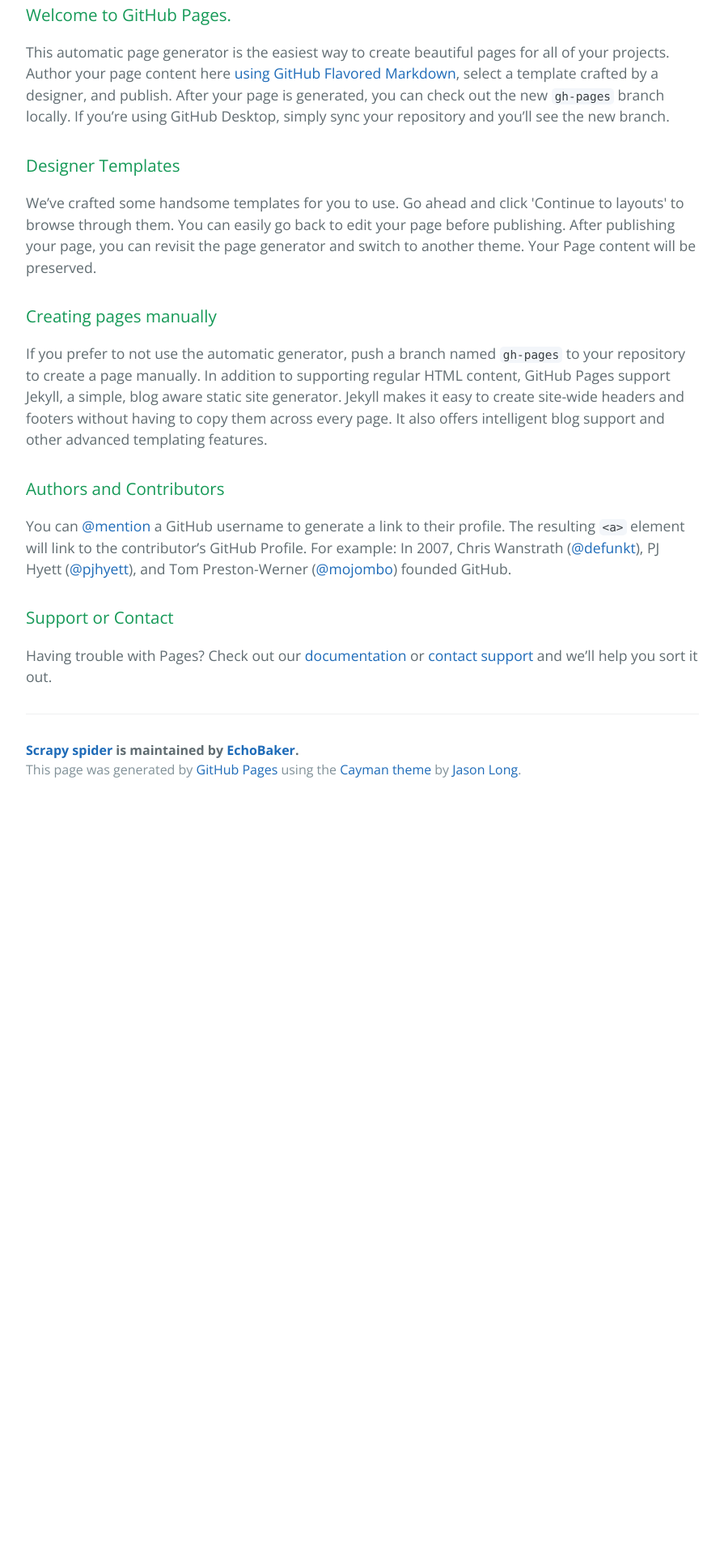
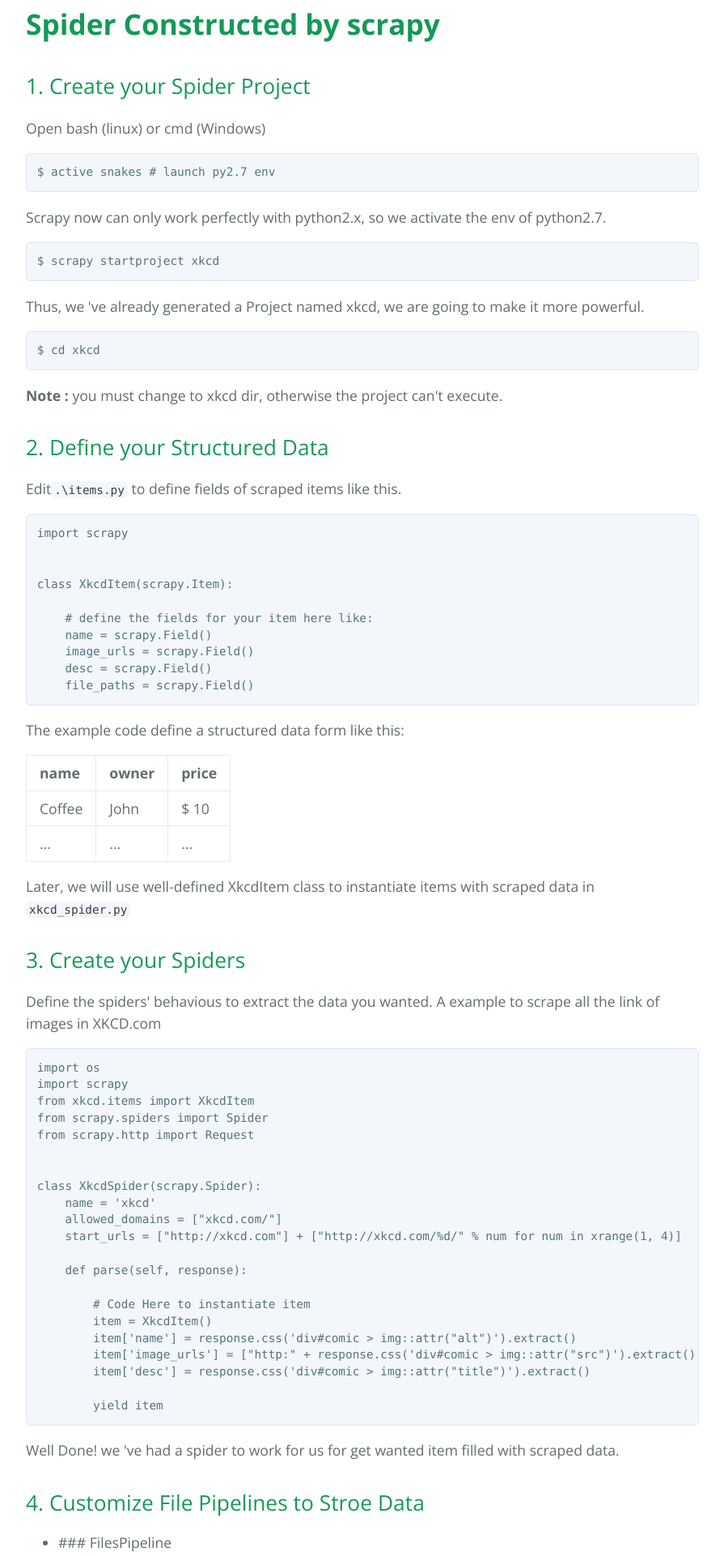
Before and after one commit to EchoBaker/Scrapy_spider, a plain HTML site: page index.html in a window 1280 px wide. Shown: the part 412-2333 px from the top of the page at 81% size, without its empty margins (192-1087 px from the left). Before the commit the page ends 1406 px from the top, so only its background shows below. Drawn offline with nearby package versions, Linux system fonts and the light colour scheme.

```diff
--- a/index.html
+++ b/index.html
@@ -19,30 +19,150 @@
     </section>
 
     <section class="main-content">
-      <h3>
-<a id="welcome-to-github-pages" class="anchor" href="#welcome-to-github-pages" aria-hidden="true"><span aria-hidden="true" class="octicon octicon-link"></span></a>Welcome to GitHub Pages.</h3>
+      <h1>
+<a id="spider-constructed-by-scrapy" class="anchor" href="#spider-constructed-by-scrapy" aria-hidden="true"><span aria-hidden="true" class="octicon octicon-link"></span></a><strong>Spider Constructed by scrapy</strong>
+</h1>
 
-<p>This automatic page generator is the easiest way to create beautiful pages for all of your projects. Author your page content here <a href="https://guides.github.com/features/mastering-markdown/">using GitHub Flavored Markdown</a>, select a template crafted by a designer, and publish. After your page is generated, you can check out the new <code>gh-pages</code> branch locally. If you’re using GitHub Desktop, simply sync your repository and you’ll see the new branch.</p>
+<h2>
+<a id="1-create-your-spider-project" class="anchor" href="#1-create-your-spider-project" aria-hidden="true"><span aria-hidden="true" class="octicon octicon-link"></span></a>1. Create your Spider Project</h2>
 
-<h3>
-<a id="designer-templates" class="anchor" href="#designer-templates" aria-hidden="true"><span aria-hidden="true" class="octicon octicon-link"></span></a>Designer Templates</h3>
+<p>Open bash (linux) or cmd (Windows)</p>
 
-<p>We’ve crafted some handsome templates for you to use. Go ahead and click 'Continue to layouts' to browse through them. You can easily go back to edit your page before publishing. After publishing your page, you can revisit the page generator and switch to another theme. Your Page content will be preserved.</p>
+<pre><code>$ active snakes # launch py2.7 env
+</code></pre>
 
-<h3>
-<a id="creating-pages-manually" class="anchor" href="#creating-pages-manually" aria-hidden="true"><span aria-hidden="true" class="octicon octicon-link"></span></a>Creating pages manually</h3>
+<p>Scrapy now can only work perfectly with python2.x, so we activate the env of python2.7.</p>
 
-<p>If you prefer to not use the automatic generator, push a branch named <code>gh-pages</code> to your repository to create a page manually. In addition to supporting regular HTML content, GitHub Pages support Jekyll, a simple, blog aware static site generator. Jekyll makes it easy to create site-wide headers and footers without having to copy them across every page. It also offers intelligent blog support and other advanced templating features.</p>
+<pre><code>$ scrapy startproject xkcd
+</code></pre>
 
-<h3>
-<a id="authors-and-contributors" class="anchor" href="#authors-and-contributors" aria-hidden="true"><span aria-hidden="true" class="octicon octicon-link"></span></a>Authors and Contributors</h3>
+<p>Thus, we 've already generated a Project named xkcd, we are going to make it more powerful.</p>
 
-<p>You can <a href="https://help.github.com/articles/basic-writing-and-formatting-syntax/#mentioning-users-and-teams" class="user-mention">@mention</a> a GitHub username to generate a link to their profile. The resulting <code>&lt;a&gt;</code> element will link to the contributor’s GitHub Profile. For example: In 2007, Chris Wanstrath (<a href="https://github.com/defunkt" class="user-mention">@defunkt</a>), PJ Hyett (<a href="https://github.com/pjhyett" class="user-mention">@pjhyett</a>), and Tom Preston-Werner (<a href="https://github.com/mojombo" class="user-mention">@mojombo</a>) founded GitHub.</p>
+<pre><code>$ cd xkcd
+</code></pre>
 
-<h3>
-<a id="support-or-contact" class="anchor" href="#support-or-contact" aria-hidden="true"><span aria-hidden="true" class="octicon octicon-link"></span></a>Support or Contact</h3>
+<p><strong>Note :</strong> you must change to xkcd dir, otherwise the project can't execute.</p>
 
-<p>Having trouble with Pages? Check out our <a href="https://help.github.com/pages">documentation</a> or <a href="https://github.com/contact">contact support</a> and we’ll help you sort it out.</p>
+<h2>
+<a id="2-define-your-structured-data" class="anchor" href="#2-define-your-structured-data" aria-hidden="true"><span aria-hidden="true" class="octicon octicon-link"></span></a>2. Define your Structured Data</h2>
+
+<p>Edit<code>.\items.py</code> to define fields of scraped items like this.</p>
+
+<pre><code>import scrapy
+
+
+class XkcdItem(scrapy.Item):
+
+    # define the fields for your item here like:
+    name = scrapy.Field()
+    image_urls = scrapy.Field()
+    desc = scrapy.Field()
+    file_paths = scrapy.Field()
+</code></pre>
+
+<p>The example code define a structured data form like this:
+</p>
+
+<table>
+<tr>
+<td><b>name</b></td>
+<td><b>owner</b></td>
+<td><b>price</b></td>
+</tr>
+<tr>
+<td>Coffee</td>
+<td>John</td>
+<td>$ 10</td>
+</tr>
+<tr>
+<td>...</td>
+<td>...</td>
+<td>...</td>
+</tr>
+</table>
+
+<p></p>
+
+<p>Later, we will use well-defined XkcdItem class to instantiate items with scraped data in <code>xkcd_spider.py</code></p>
+
+<h2>
+<a id="3-create-your-spiders" class="anchor" href="#3-create-your-spiders" aria-hidden="true"><span aria-hidden="true" class="octicon octicon-link"></span></a>3. Create your Spiders</h2>
+
+<p>Define the spiders' behavious to extract the data you wanted. A example to scrape all the link of images in XKCD.com</p>
+
+<pre><code>import os
+import scrapy
+from xkcd.items import XkcdItem
+from scrapy.spiders import Spider
+from scrapy.http import Request
+
+
+class XkcdSpider(scrapy.Spider):
+    name = 'xkcd'
+    allowed_domains = ["xkcd.com/"]
+    start_urls = ["http://xkcd.com"] + ["http://xkcd.com/%d/" % num for num in xrange(1, 4)]
+
+    def parse(self, response):
+
+        # Code Here to instantiate item
+        item = XkcdItem()
+        item['name'] = response.css('div#comic &gt; img::attr("alt")').extract()
+        item['image_urls'] = ["http:" + response.css('div#comic &gt; img::attr("src")').extract()[0]]
+        item['desc'] = response.css('div#comic &gt; img::attr("title")').extract()
+
+        yield item
+</code></pre>
+
+<p>Well Done! we 've had a spider to work for us for get wanted item filled with scraped data.</p>
+
+<h2>
+<a id="4-customize-file-pipelines-to-stroe-data" class="anchor" href="#4-customize-file-pipelines-to-stroe-data" aria-hidden="true"><span aria-hidden="true" class="octicon octicon-link"></span></a>4. Customize File Pipelines to Stroe Data</h2>
+
+<ul>
+<li>### FilesPipeline</li>
+</ul>
+
+<pre><code>def file_path(self, request, response=None, info=None):
+      if re.search(r'\d', request.url):
+          media_guid = re.search(r'\d+', request.url).group()
+      else:
+          media_guid = '0'
+      return 'web/%s.html' % (media_guid)
+</code></pre>
+
+<ul>
+<li>### ImagesPipeline</li>
+</ul>
+
+<pre><code>from scrapy.pipelines.images import ImagesPipeline
+from scrapy.exceptions import DropItem
+
+
+class XkcdImgPipeline(ImagesPipeline):
+    def file_path(self, request, response=None, info=None,):
+        image_guid = request.url.split('/')[-1]
+        return 'images/%s' % (image_guid)
+
+    def get_media_requests(self, item, info):
+        for image_url in item['image_urls']:
+            yield scrapy.Request(image_url)
+
+    def item_completed(self, results, item, info):
+        image_paths = [x['path'] for ok, x in results if ok]
+        if not image_paths:
+            raise DropItem("Item contains no images")
+        item['image_paths'] = image_paths
+        yield item
+</code></pre>
+
+<h2>
+<a id="5-configure-setting-of-project" class="anchor" href="#5-configure-setting-of-project" aria-hidden="true"><span aria-hidden="true" class="octicon octicon-link"></span></a>5. Configure Setting of Project</h2>
+
+<p><img class="emoji" title=":sunglasses:" alt=":sunglasses:" src="https://assets-cdn.github.com/images/icons/emoji/unicode/1f60e.png" height="20" width="20" align="absmiddle"></p>
+
+<p><code>$ scrapy crawl xkcd --logfile="xkcd_log.log" -o xkcd.json -t json</code></p>
+
+<p><code>$ scrapy crawl xkcd -a end=10</code></p>
 
       <footer class="site-footer">
         <span class="site-footer-owner"><a href="https://github.com/EchoBaker/Scrapy_spider">Scrapy spider</a> is maintained by <a href="https://github.com/EchoBaker">EchoBaker</a>.</span>
```
Also changed, not shown: params.json (+1 -1 lines).
